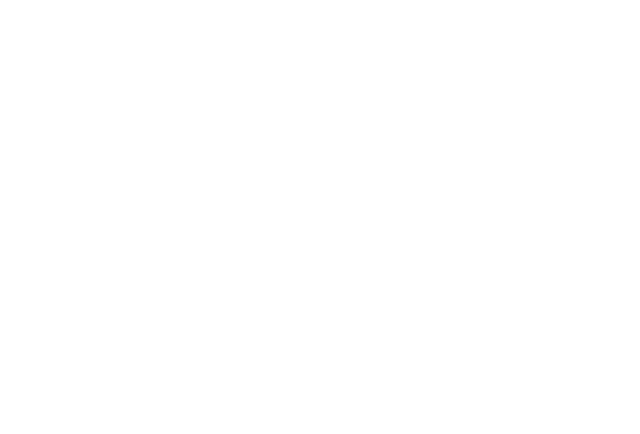
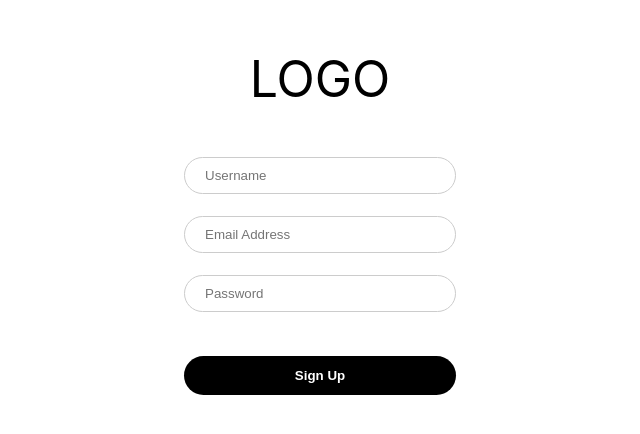
Before and after one commit to petersatria/sober-react, a React (Create React App) app: page /signup in a window 1280 px wide. Before the commit this address had no page. Shown: the part 178-612 px from the top of the page, without its empty margins (0-640 px from the left). Built offline with nearby package versions, Linux system fonts and the light colour scheme.

Commit message:
Add Signup component markup and css

```diff
--- a/src/App.js
+++ b/src/App.js
@@ -1,18 +1,19 @@
-import {
-  BrowserRouter,
-  Routes,
-  Route,
-} from "react-router-dom";
-import { Homepage, Test } from './pages/index'
-import { Provider } from 'react-redux'
-import store from './store/store'
+import { BrowserRouter, Routes, Route } from 'react-router-dom';
+import { Homepage, Test } from './pages/index';
+import { Provider } from 'react-redux';
+
+import store from './store/store';
+
+import Signup from './components/Signup/Signup';
+
 function App() {
     return (
         <Provider store={store}>
             <BrowserRouter>
                 <Routes>
-        <Route path="/" element={<Homepage/>} />
-        <Route path="/test" element={<Test/>} />
+                    <Route path="/" element={<Homepage />} />
+                    <Route path="/test" element={<Test />} />
+                    <Route path="/signup" element={<Signup />} />
                 </Routes>
             </BrowserRouter>
         </Provider>
--- /dev/null
+++ b/src/components/Form/Form.js
@@ -0,0 +1,21 @@
+import Input from './Input';
+
+import styles from './Form.module.css';
+
+const Form = (props) => {
+    return (
+        <form className={styles.form}>
+            <div className={styles['form-group']}>
+                <Input type="text" label="Username" />
+                <Input type="email" label="Email Address" />
+                <Input type="password" label="Password" />
+            </div>
+
+            <div className={styles['form-group']}>
+                <button className={styles['btn-signup']}>{props.buttonText}</button>
+            </div>
+        </form>
+    );
+};
+
+export default Form;
--- /dev/null
+++ b/src/components/Form/Form.module.css
@@ -0,0 +1,32 @@
+.form {
+    width: 50%;
+    display: flex;
+    flex-direction: column;
+    gap: 3.2rem;
+}
+.form-group {
+    display: flex;
+    flex-direction: column;
+    gap: 1rem;
+}
+
+.btn-signup {
+    padding: 1.2rem 2rem;
+    font-weight: 600;
+    border-radius: 100000px;
+    border: none;
+    background-color: black;
+    color: white;
+    cursor: pointer;
+    transition: all 0.3s;
+}
+
+.btn-signup:hover {
+    transform: translateY(-1rem);
+    box-shadow: 0 2rem 3rem rgba(0, 0, 0, 0.2);
+}
+
+.btn-signup:active {
+    transform: translateY(0);
+    box-shadow: none;
+}
--- /dev/null
+++ b/src/components/Form/Input.js
@@ -0,0 +1,13 @@
+import styles from './Input.module.css';
+
+const Input = (props) => {
+    return (
+        <div className={styles['input-group']}>
+            <input className={styles.input} type={props.type} placeholder={props.label} />
+
+            <label className={styles.label}>{props.label}</label>
+        </div>
+    );
+};
+
+export default Input;
--- /dev/null
+++ b/src/components/Form/Input.module.css
@@ -0,0 +1,35 @@
+.input-group {
+    display: flex;
+    flex-direction: column;
+}
+
+.input {
+    padding: 1rem 2rem;
+    border-radius: 10000px;
+    border: 1px solid #ccc;
+}
+
+.label {
+    margin-left: 2.4rem;
+    transform: translateY(-2.4rem);
+    background-color: white;
+    width: max-content;
+    padding: 0 0.5rem;
+    opacity: 0;
+    visibility: hidden;
+    transition: all 0.3s;
+}
+
+.input:focus {
+    outline: 1px solid #999;
+}
+
+.input:focus::placeholder {
+    opacity: 0;
+}
+
+.input:focus + .label {
+    transform: translateY(-4.5rem);
+    opacity: 1;
+    visibility: visible;
+}
--- /dev/null
+++ b/src/components/Signup/Signup.js
@@ -0,0 +1,18 @@
+import Form from '../Form/Form';
+
+import styles from './Signup.module.css';
+
+const Signup = () => {
+    return (
+        <section className={styles.container}>
+            <div className={styles.signup}>
+                <div className={styles.logo}>LOGO</div>
+
+                <Form buttonText="Sign Up" />
+            </div>
+            <div className="image"></div>
+        </section>
+    );
+};
+
+export default Signup;
--- /dev/null
+++ b/src/components/Signup/Signup.module.css
@@ -0,0 +1,19 @@
+.container {
+    height: 100vh;
+    width: 100%;
+    display: flex;
+}
+
+.signup {
+    flex: 0 0 50%;
+    padding: 4.8rem;
+    display: flex;
+    flex-direction: column;
+    align-items: center;
+    justify-content: center;
+    gap: 4.8rem;
+}
+
+.logo {
+    font-size: 5rem;
+}
--- a/src/index.css
+++ b/src/index.css
@@ -1,13 +1,22 @@
+*,
+*::after,
+*::before {
+    margin: 0;
+    padding: 0;
+    box-sizing: border-box;
+}
+
+html {
+    font-size: 62.5%;
+}
+
 body {
-  margin: 0;
-  font-family: -apple-system, BlinkMacSystemFont, 'Segoe UI', 'Roboto', 'Oxygen',
-    'Ubuntu', 'Cantarell', 'Fira Sans', 'Droid Sans', 'Helvetica Neue',
-    sans-serif;
-  -webkit-font-smoothing: antialiased;
-  -moz-osx-font-smoothing: grayscale;
+    font-family: -apple-system, BlinkMacSystemFont, 'Segoe UI', 'Roboto', 'Oxygen',
+        'Ubuntu', 'Cantarell', 'Fira Sans', 'Droid Sans', 'Helvetica Neue', sans-serif;
+    -webkit-font-smoothing: antialiased;
+    -moz-osx-font-smoothing: grayscale;
 }
 
 code {
-  font-family: source-code-pro, Menlo, Monaco, Consolas, 'Courier New',
-    monospace;
+    font-family: source-code-pro, Menlo, Monaco, Consolas, 'Courier New', monospace;
 }
```
Also changed, not shown: 1 other file (tests, documents, lock files or other folders). Lines whose indentation alone changed are shown as unchanged.
